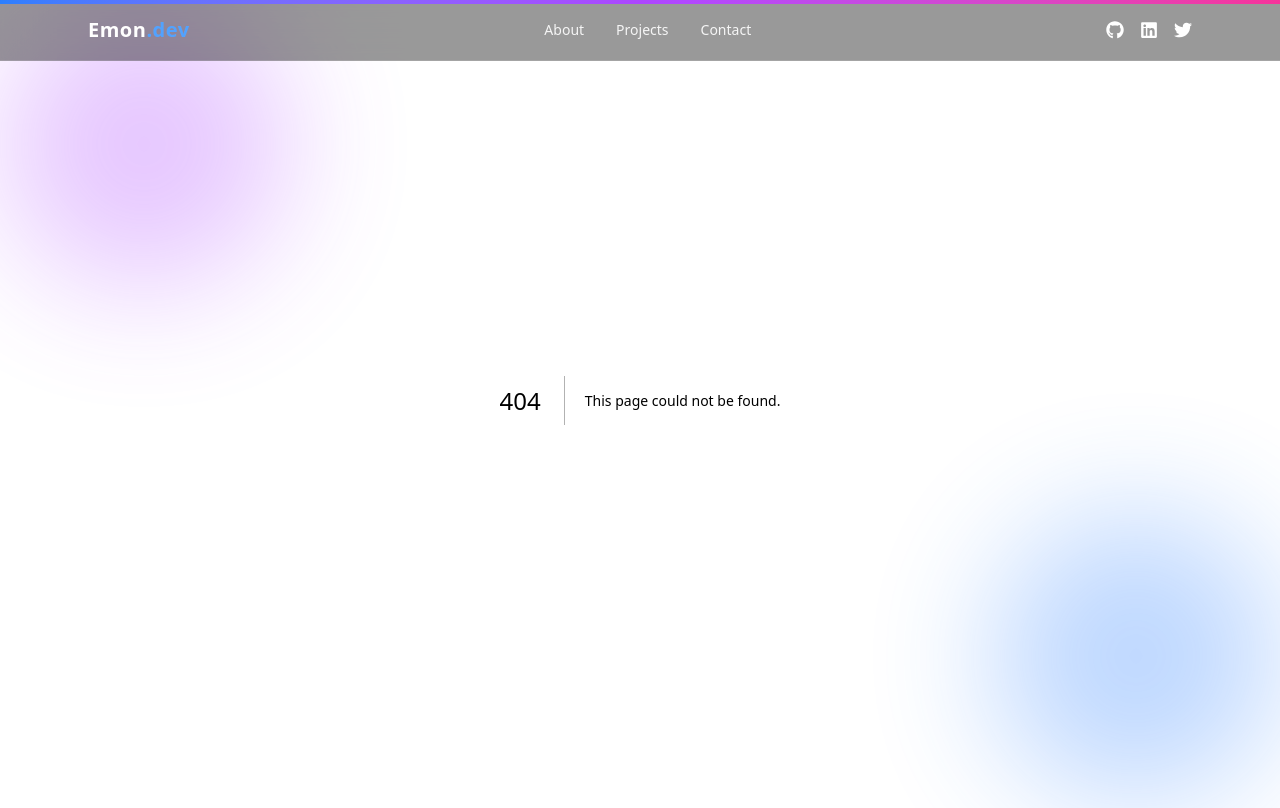
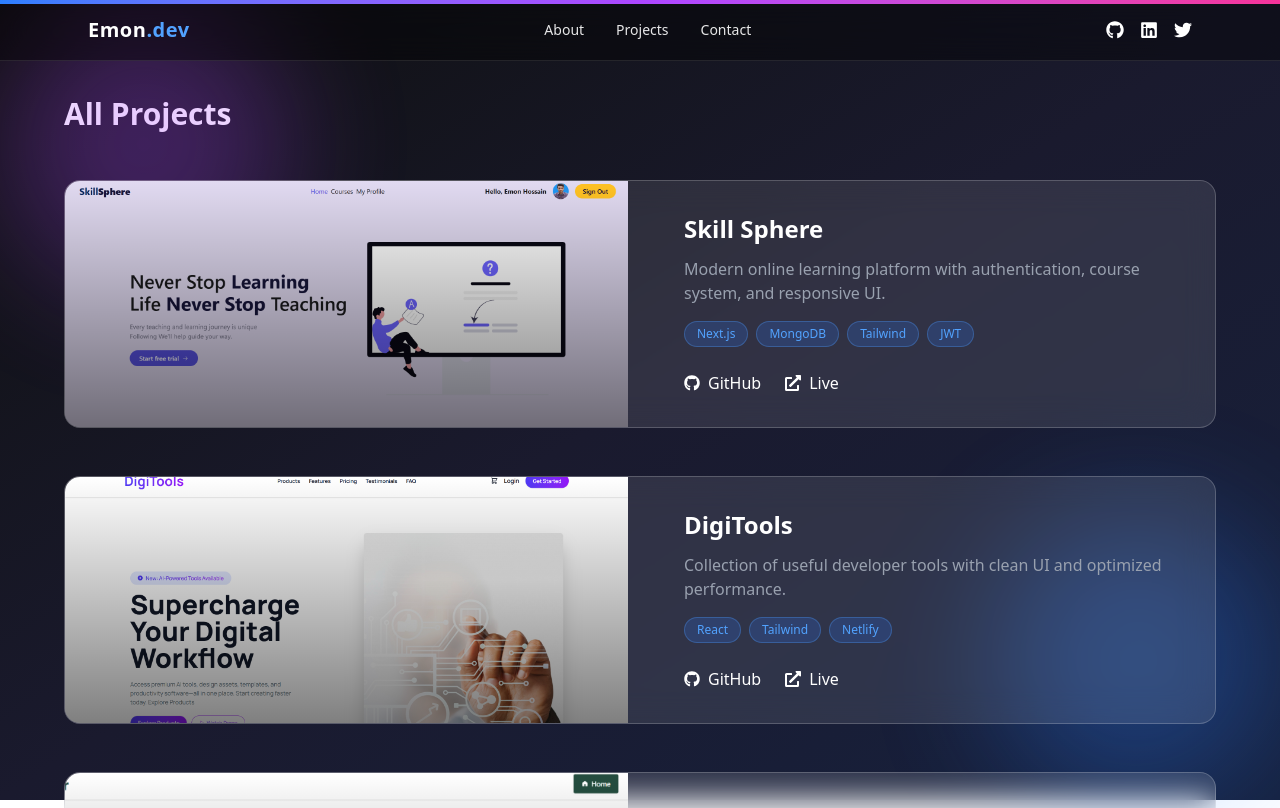
Before and after one commit to emon-101/my-portfolio, a Next.js app: page /projects in a window 1280 px wide. Before the commit this address had no page. Shown: the top 808 px of the page. Built offline with nearby package versions, Linux system fonts and the light colour scheme.

Commit message:
added projects page with project cards and updated styles for better presentation

```diff
--- /dev/null
+++ b/src/app/projects/page.jsx
@@ -0,0 +1,53 @@
+import ProjectCard from "@/components/main/ProjectsCard";
+
+const allProjects = [
+  {
+    title: "Skill Sphere",
+    description:
+      "Modern online learning platform with authentication, course system, and responsive UI.",
+    image: "/projects/skill-sphere.png",
+    tech: ["Next.js", "MongoDB", "Tailwind", "JWT"],
+    github: "https://github.com/emon-101/skill-sphere",
+    live: "https://skill-sphere-eh.vercel.app/",
+  },
+  {
+    title: "DigiTools",
+    description:
+      "Collection of useful developer tools with clean UI and optimized performance.",
+    image: "/projects/digitools.png",
+    tech: ["React", "Tailwind", "Netlify"],
+    github: "https://github.com/emon-101/DigiTools",
+    live: "https://digitools-eh.netlify.app/",
+  },
+  {
+    title: "Keen Keeper",
+    description:
+      "Task management app with real-time updates and clean user experience.",
+    image: "/projects/keenkeeper.png",
+    tech: ["Next.js", "MongoDB", "Auth"],
+    github: "https://github.com/emon-101/keen-keeper",
+    live: "https://keen-keeper-eh.vercel.app/",
+  },
+];
+
+const ProjectsPage = () => {
+    return (
+        <section className="py-24 px-4 text-white">
+      <div className="max-w-6xl mx-auto">
+
+        <h2 className="text-3xl font-bold mb-12">
+          All Projects
+        </h2>
+
+        <div className="space-y-12">
+          {allProjects.map((project, i) => (
+            <ProjectCard key={i} project={project} index={i} />
+          ))}
+        </div>
+
+      </div>
+    </section>
+    );
+};
+
+export default ProjectsPage;
--- a/src/components/main/ProjectsCard.jsx
+++ b/src/components/main/ProjectsCard.jsx
@@ -14,7 +14,7 @@ const ProjectCard = ({ project, index }) => {
     >
 
       {/* 📸 Image (FIXED SIZE) */}
-      <div className="relative w-full h-[220px] sm:h-[260px] md:h-full overflow-hidden">
+      <div className="relative w-full h-55 sm:h-65 md:h-full overflow-hidden">
         <motion.div whileHover={{ scale: 1.08 }} className="w-full h-full">
           <Image
             src={project.image}
@@ -25,7 +25,7 @@ const ProjectCard = ({ project, index }) => {
         </motion.div>
 
         {/* 🔥 Gradient overlay */}
-        <div className="absolute inset-0 bg-gradient-to-t from-black/50 to-transparent" />
+        <div className="absolute inset-0 bg-linear-to-t from-black/50 to-transparent" />
       </div>
 
       {/* 📄 Content */}
```
